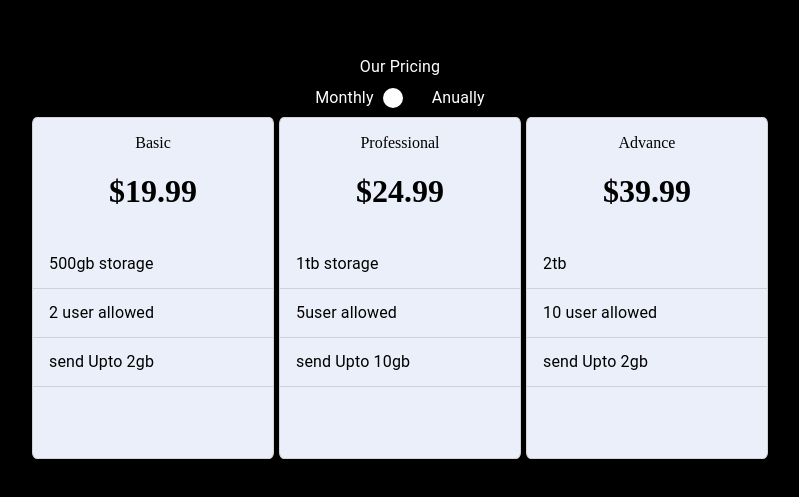
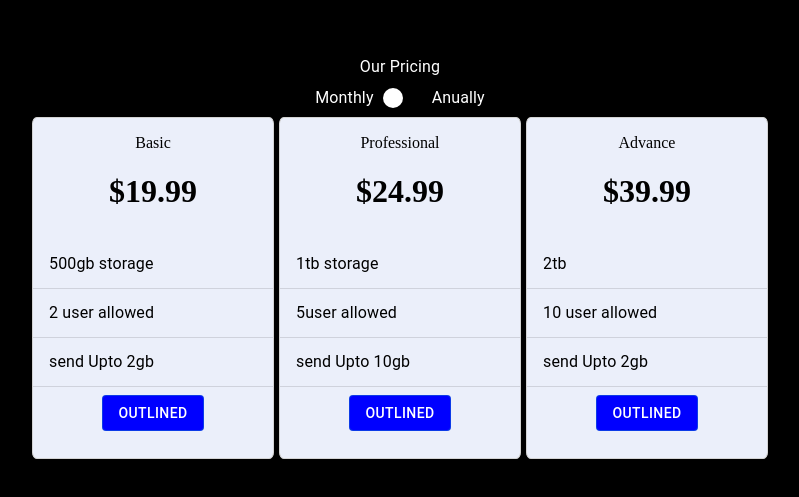
Before and after one commit to kapishgupta2004/react-practice, a Next.js app in the folder pass-gen/: page /pricing in a window 1280 px wide. Shown: the part 143-640 px from the top of the page, without its empty margins (240-1039 px from the left). Built offline with nearby package versions, Linux system fonts and the light colour scheme.

Commit message:
some updates made

```diff
--- a/pass-gen/src/app/components/card.js
+++ b/pass-gen/src/app/components/card.js
@@ -4,7 +4,7 @@ import List from "@mui/material/List";
 import ListItem from "@mui/material/ListItem";
 import ListItemText from "@mui/material/ListItemText";
 import Divider from "@mui/material/Divider";
-import { StyledCard } from "../styles/styles";
+import { StyledButton, StyledCard } from "../styles/styles";
 
 export default function Card({ item }) {
   console.log(item.feature);
@@ -35,6 +35,7 @@ export default function Card({ item }) {
             </>
           ))}
         </List>
+        <StyledButton variant="outlined">Outlined</StyledButton>
       </StyledCard>
     </>
   );
--- a/pass-gen/src/app/pricing/page.js
+++ b/pass-gen/src/app/pricing/page.js
@@ -2,9 +2,8 @@
 
 import { Grid2, Switch } from "@mui/material";
 import Typography from "@mui/material/Typography";
-import { StyledDiv, StyledTypography } from "./style";
+import { StyledDiv } from "./style";
 import Card from "../components/card";
-import { lightBlue } from "@mui/material/colors";
 
 const cardData = [
   {
@@ -40,7 +39,7 @@ export default function Page() {
         color: "white",
       }}
     >
-      <StyledTypography>Our Pricing</StyledTypography>
+      <Typography>Our Pricing</Typography>
       <StyledDiv>
         <Typography>Monthly</Typography>
         <Switch />
--- a/pass-gen/src/app/pricing/style.js
+++ b/pass-gen/src/app/pricing/style.js
@@ -2,8 +2,6 @@
 
 import { Typography } from "@mui/material";
 import { styled } from "@mui/system";
-
-export const StyledTypography = styled(Typography)(() => ({}));
 
 export const StyledDiv = styled("div")(() => ({
   display: "flex",
--- a/pass-gen/src/app/styles/styles.js
+++ b/pass-gen/src/app/styles/styles.js
@@ -1,12 +1,7 @@
 "use client";
 
-import { Button, getAppBarUtilityClass, Typography } from "@mui/material";
-import { height, styled } from "@mui/system";
-
-export const Aaaaa = styled(Button)(() => ({
-  background: "black",
-  color: "white",
-}));
+import { Button, Typography } from "@mui/material";
+import { styled } from "@mui/system";
 
 export const StyledCard = styled("div")(() => ({
   border: "1px lightgray solid",
@@ -33,3 +28,11 @@ export const StyledTypography = styled(Typography)(() => ({
     background: "red",
   },
 }));
+
+export const StyledButton = styled(Button)(() => ({
+  background: "blue",
+  color: "white",
+  ":hover": {
+    background: "red",
+  },
+}));
```
Also changed, not shown: 1 other file (tests, documents, lock files or other folders).
